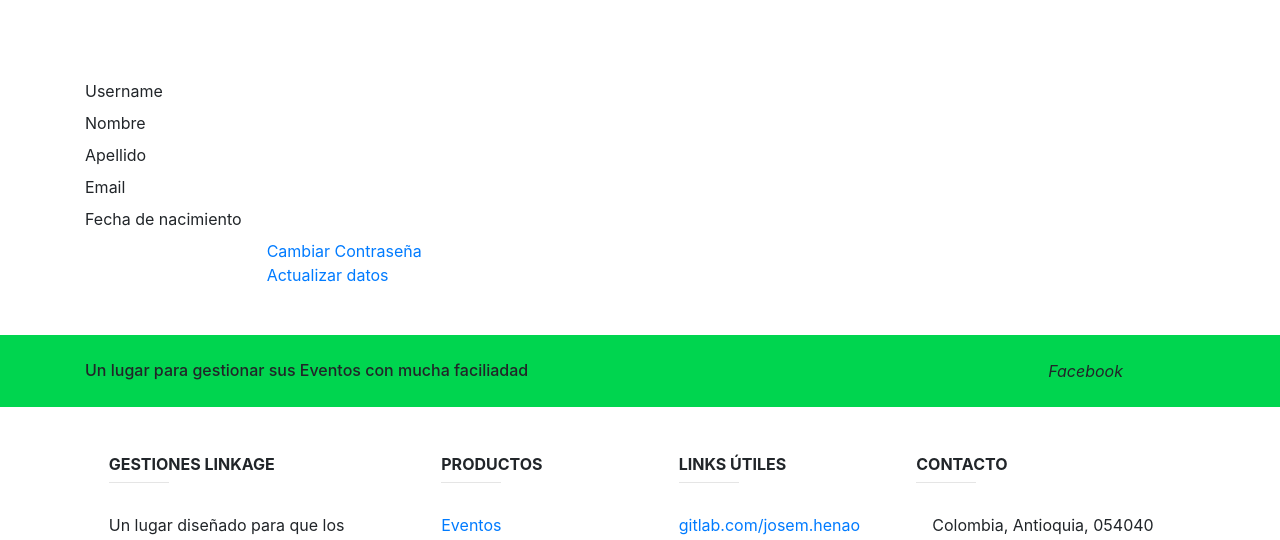
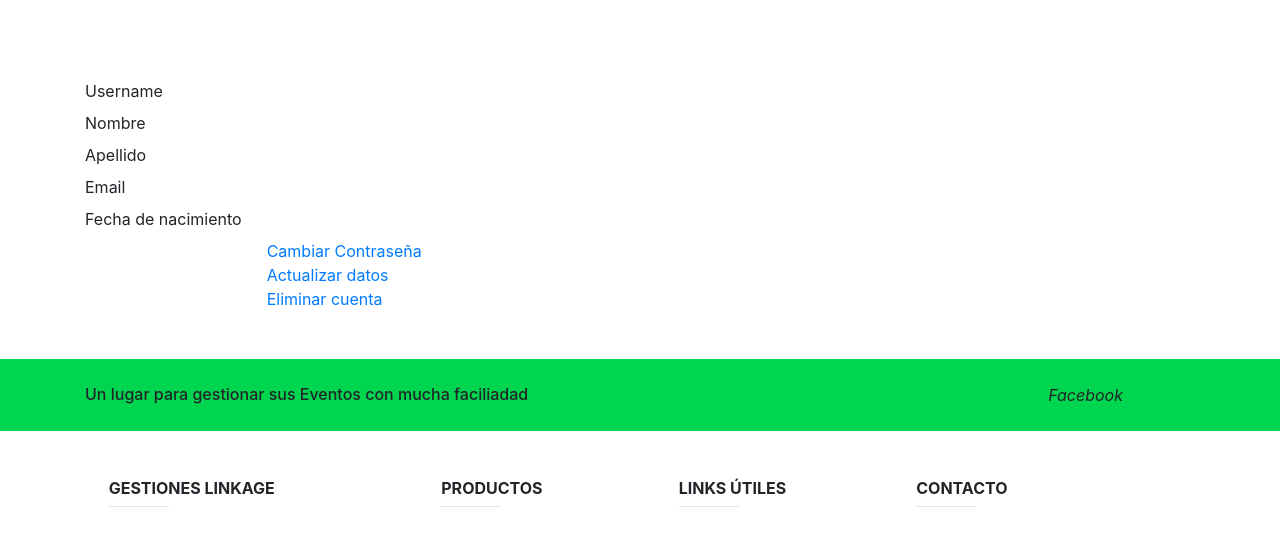
Before and after one commit to josemhenao/linkage, a Django app: template usuarios/templates/profile.html in a window 1280 px wide. Shown: the part 57-597 px from the top of the page. Run offline with Django 3.2, Linux system fonts and the light colour scheme; the template is opened without the code that fills it, so the values that code supplies are empty; parts of the project's set-up code (start-up, migrations or seed data) failed here and were passed over; some libraries are stand-ins or nearby versions.

Commit message:
Se ha habilitado la opción de eliminar la cuenta de un Usuario

```diff
--- a/usuarios/templates/profile.html
+++ b/usuarios/templates/profile.html
@@ -49,17 +49,16 @@
 
             </div>
 
-{#            <div class="form-row">#}
-{#                <label class="col-md-2"></label>#}
-{#                <a href="{% url 'usuarios_delete' user.slug %}">Eliminar cuenta</a>#}
-{##}
-{#            </div>#}
+            <div class="form-row">
+                <label class="col-md-2"></label>
+                <a href="{% url 'usuarios_update' user.id %}">Actualizar datos</a>
+            </div>
 
             <div class="form-row">
                 <label class="col-md-2"></label>
-                <a href="{% url 'usuarios_update' user.id %}">Actualizar datos</a>
+                <a href="{% url 'usuarios_delete' user.id %}">Eliminar cuenta</a>
+            </div>
 
-            </div>
         </div>
     </form>
 
--- a/usuarios/urls.py
+++ b/usuarios/urls.py
@@ -12,6 +12,6 @@ urlpatterns = [
     path('<int:pk>/profile', ProfileView.as_view(), name='usuarios_profile'),
     path('<int:pk>/update', UpdateView.as_view(), name='usuarios_update'),
     path('<str:username>/cambiar_password', ChangePasswordView.as_view(), name='usuarios_change_password'),
-    path('<str:username>/cambiar_imagen', ChangeImageView.as_view(), name='usuarios_change_image'),
-    path('<str:username>/eliminar_cuenta', DeleteView.as_view(), name='usuarios_delete')
+    #path('<str:username>/cambiar_imagen', ChangeImageView.as_view(), name='usuarios_change_image'),
+    path('<int:pk>/eliminar_cuenta', DeleteView.as_view(), name='usuarios_delete')
 ]
```
Also changed, not shown: usuarios/templates/usuario_confirm_delete.html (deleted, +0 -20 lines), usuarios/templates/usuarios/usuario_confirm_delete.html (renamed from usuarios/usuario_confirm_delete.html, +6 -2 lines).
